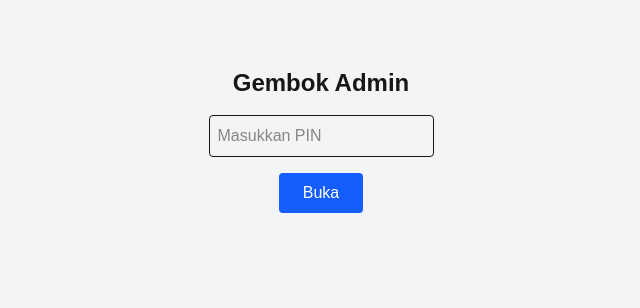
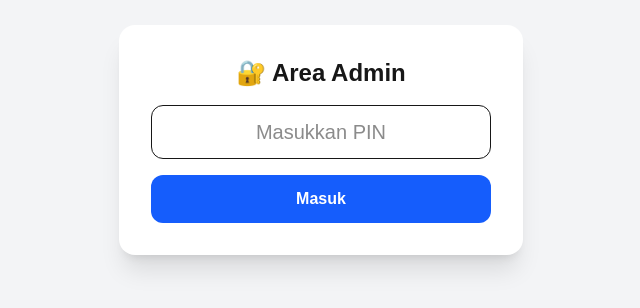
Before and after one commit to endarnurk-lab/stikku-frontend, a Next.js app: page /admin in a window 1280 px wide. Shown: the part 260-568 px from the top of the page, without its empty margins (319-959 px from the left). Built offline with nearby package versions, Linux system fonts and the light colour scheme.

Commit message:
update paksa halaman admin

```diff
--- a/src/app/admin/page.tsx
+++ b/src/app/admin/page.tsx
@@ -1,38 +1,51 @@
 "use client";
 import { useState } from 'react';
 
-export default function AdminLock() {
+export default function AdminDashboard() {
   const [pin, setPin] = useState('');
   const [isUnlocked, setIsUnlocked] = useState(false);
 
+  // Jika PIN benar, buka gembok
   const handleLogin = () => {
-    if (pin === '250106') { // PIN ANDA
+    if (pin === '123456') { // Ganti PIN Anda di sini
       setIsUnlocked(true);
     } else {
       alert('PIN Salah!');
     }
   };
 
+  // Tampilan Gembok (Sebelum Login)
   if (!isUnlocked) {
     return (
-      <div className="flex flex-col items-center justify-center min-h-screen bg-gray-100">
-        <h1 className="text-2xl font-bold mb-4">Gembok Admin</h1>
+      <div className="flex flex-col items-center justify-center min-h-screen bg-gray-100 p-4">
+        <div className="bg-white p-8 rounded-2xl shadow-xl text-center">
+          <h1 className="text-2xl font-bold mb-4">🔐 Area Admin</h1>
           <input
             type="password"
-          className="p-2 border rounded mb-4"
+            className="w-full p-3 border rounded-xl mb-4 text-center text-xl"
             value={pin}
             onChange={(e) => setPin(e.target.value)}
             placeholder="Masukkan PIN"
           />
-        <button onClick={handleLogin} className="bg-blue-600 text-white px-6 py-2 rounded">Buka</button>
+          <button onClick={handleLogin} className="w-full bg-blue-600 text-white py-3 rounded-xl font-bold">Masuk</button>
+        </div>
       </div>
     );
   }
 
+  // Tampilan Dashboard (Setelah Login - FORM TAMBAH PRODUK MUNCUL DI SINI)
   return (
-    <div className="p-8">
-      <h1>Selamat Datang Admin</h1>
-      {/* Tambahkan isi dashboard asli Anda di sini nanti */}
+    <div className="p-8 max-w-4xl mx-auto">
+      <div className="flex justify-between items-center mb-8">
+        <h1 className="text-2xl font-bold">Dashboard Admin</h1>
+        <button onClick={() => setIsUnlocked(false)} className="text-red-500 font-bold">Keluar 🔒</button>
+      </div>
+
+      <div className="bg-white p-6 rounded-2xl shadow border">
+        <h2 className="text-xl font-bold mb-4">Tambah Produk Baru</h2>
+        {/* Tambahkan form input produk Anda di sini */}
+        <p className="text-gray-500">Silakan masukkan detail stiker di bawah...</p>
+      </div>
     </div>
   );
 }
```
Lines whose indentation alone changed are shown as unchanged.
